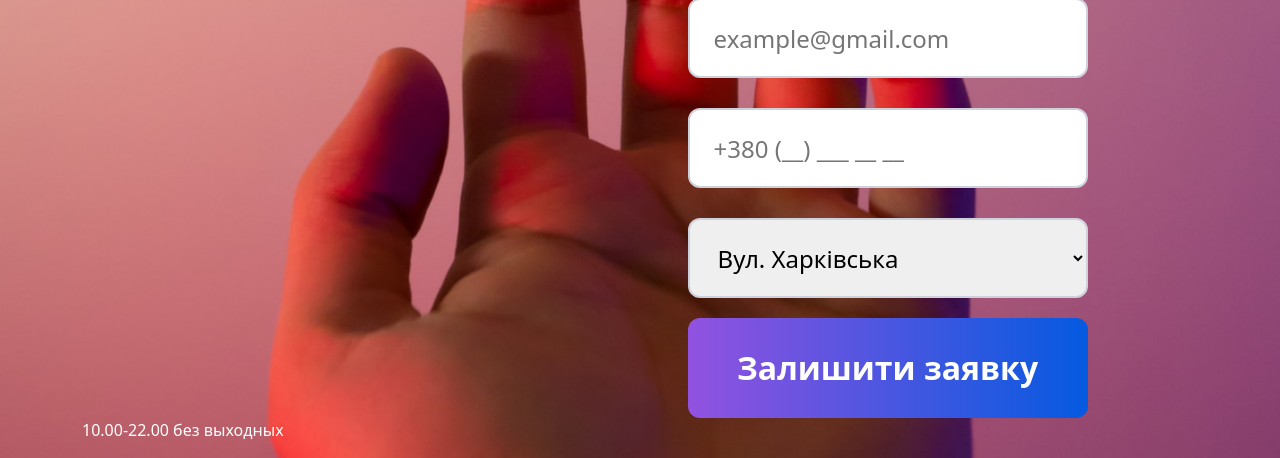
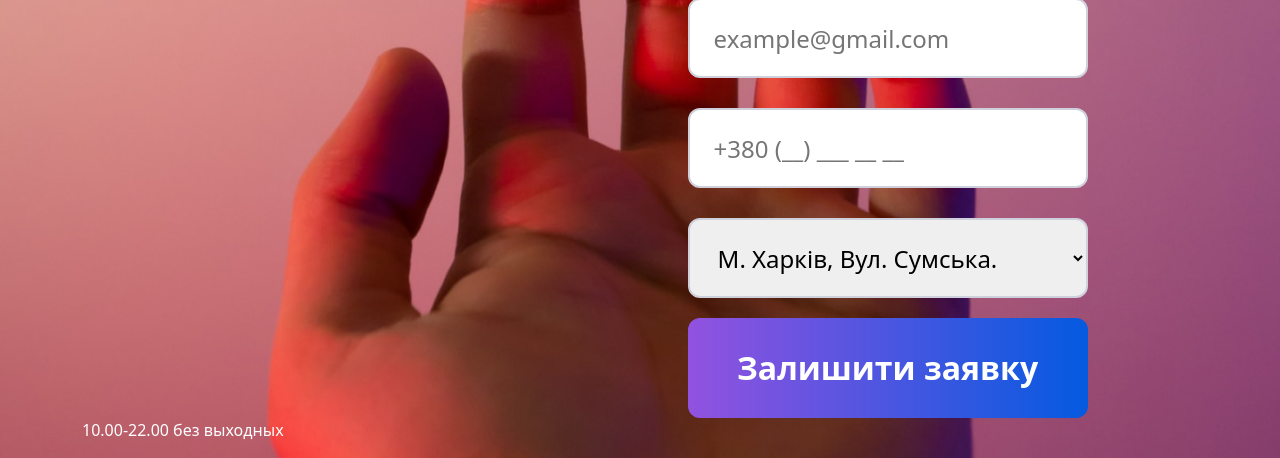
Before and after one commit to pifirst/marafon-help.github.io, a plain HTML site: page index.html in a window 1280 px wide. Shown: the part 421-879 px from the top of the page. Drawn offline with nearby package versions, Linux system fonts and the light colour scheme.

Commit message:
Update index.html

```diff
--- a/index.html
+++ b/index.html
@@ -48,10 +48,10 @@
                         <input type="text" id="name" placeholder="Введіть Ім’я">
                         <input type="mail" id="email" placeholder="example@gmail.com">
                         <input type="text" name="phone-number" placeholder="+380 (__) ___ __ __" />
-                        <select name="" id="">
-                            <option value="">Вул. Харківська</option>
-                            <option value="">Вул. Харківська</option>
-                            <option value="">Вул. Харківська</option>
+                       <select name="street" id="street">
+                            <option value="sumska">М. Харків, Вул. Сумська.</option>
+                            <option value="tarasivska">М. Харків, Вул. Тарасівська.</option>
+                            <option value="shevchenkivska">М. Харків, Вул. Шевченківська.</option>
                         </select>
                         <button type="button" onclick="display()">Залишити заявку</button>
                     </form>
```
